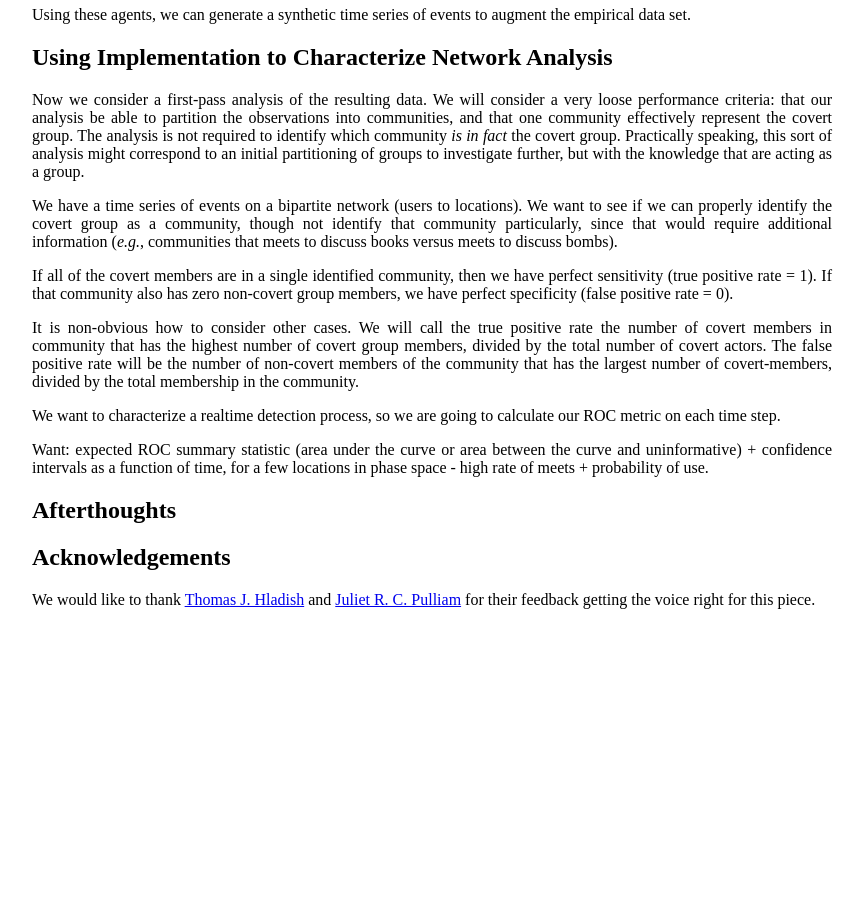
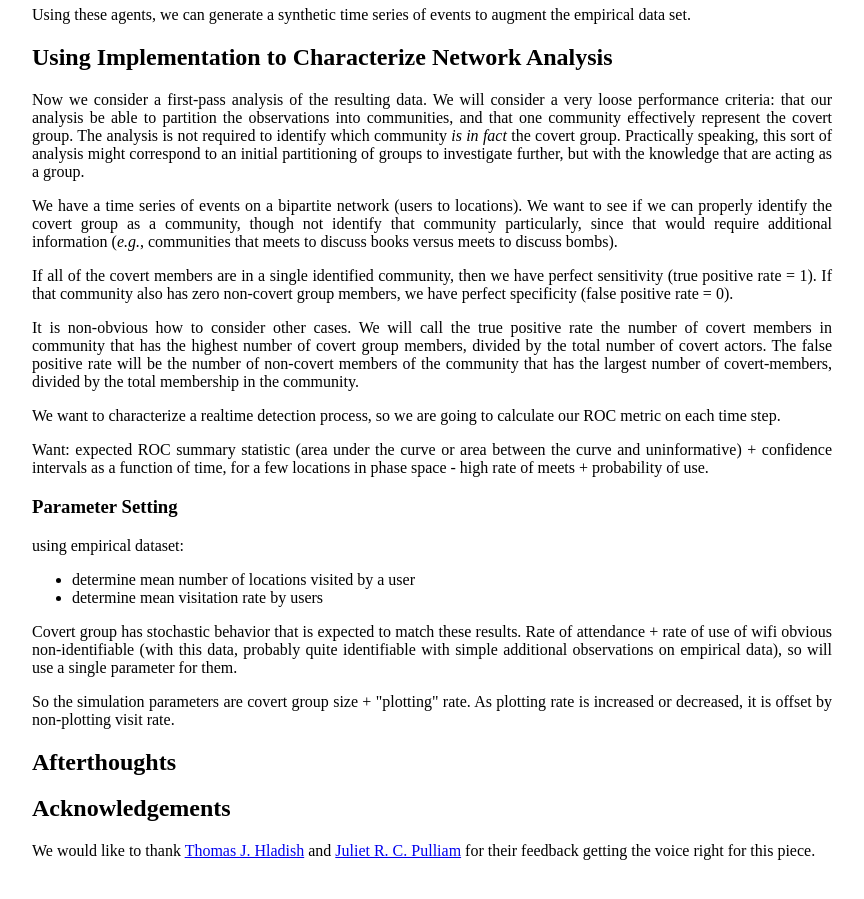
Before and after one commit to pearsonca/scala-commsim, a Jekyll site: the page built from index.md, in a window 1280 px wide and 900 px high, scrolled down 8957 px. Shown: the whole window, without its empty margins (208-1072 px from the left). Built offline with Jekyll 4.4.1, drawn with Linux system fonts in a browser that asks for light colours; formulas are drawn with MathJax 3; before the commit the page ends 9606 px from its top, so only the background shows below that.

Commit message:
add unpolished description of covert group
parameter setting / trade-offs

```diff
--- a/index.md
+++ b/index.md
@@ -672,6 +672,22 @@ Want: expected ROC summary statistic (area under the curve or area between the
 curve and uninformative) + confidence intervals as a function of time, for a few
 locations in phase space - high rate of meets + probability of use.
 
+###Parameter Setting
+
+using empirical dataset:
+
+- determine mean number of locations visited by a user
+- determine mean visitation rate by users
+
+Covert group has stochastic behavior that is expected to match these results.
+Rate of attendance + rate of use of wifi obvious non-identifiable (with this data, probably quite
+identifiable with simple additional observations on empirical data), so will use
+a single parameter for them.
+
+So the simulation parameters are covert group size + \"plotting\" rate.  As
+plotting rate is increased or decreased, it is offset by non-plotting visit
+rate.
+
 ##Afterthoughts
 
 ##Acknowledgements
```
